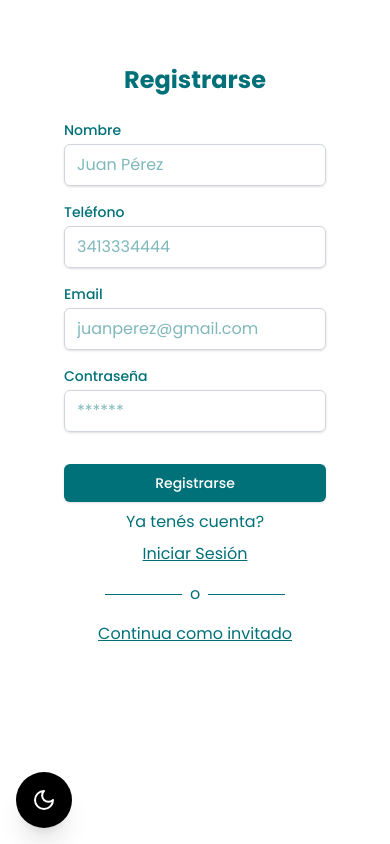
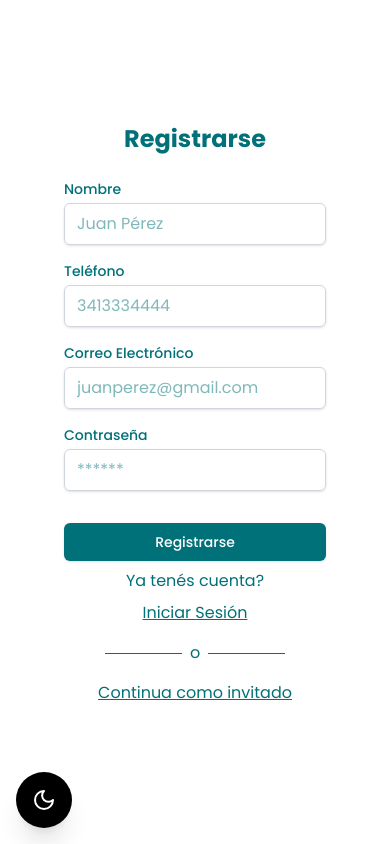
Before and after one commit to francocaivano3/RinconDelRemo-Front, a React (Vite) app: page / in a window 390 px wide. Built offline with nearby package versions, Linux system fonts and the light colour scheme.

Commit message:
Modifico responsive

```diff
--- a/src/App.jsx
+++ b/src/App.jsx
@@ -11,7 +11,7 @@ function App() {
     <ThemeProvider>
       <Register/>
       <ThemeBtn/>
-    </ThemeProvider>
+   </ThemeProvider>
   );
 }
 
--- a/src/components/pages/register/Register.jsx
+++ b/src/components/pages/register/Register.jsx
@@ -34,8 +34,8 @@ const Register = () => {
     }
 
     return (
-        <div className="transition-all duration-700 flex flex-row h-full bg-white dark:bg-[#003459] text-[#007178] dark:text-[#00A8E8]">
-            <div className="h-full w-full md:w-1/2 flex items-center justify-center p-8">
+        <div className="transition-all duration-700 flex flex-row h-full 2xl:h-screen bg-white dark:bg-[#003459] text-[#007178] dark:text-[#00A8E8]">
+            <div className="h-screen w-full md:w-1/2 flex items-center justify-center p-8">
                 <div className="w-full max-w-md p-8 rounded-xl">
                     <h2 className="text-2xl font-bold text-center mb-6">
                         Registrarse
@@ -72,7 +72,7 @@ const Register = () => {
 
                         <div>
                             <label htmlFor="email" className="block text-sm font-medium mb-1">
-                                Email
+                                Correo Electrónico
                             </label>
                             <input
                                 type="email"
```
